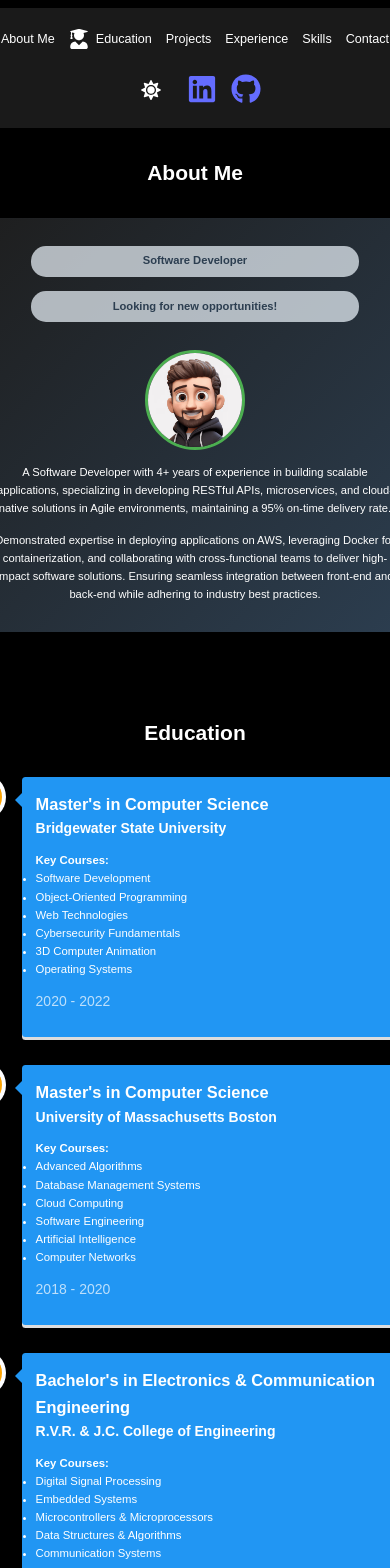
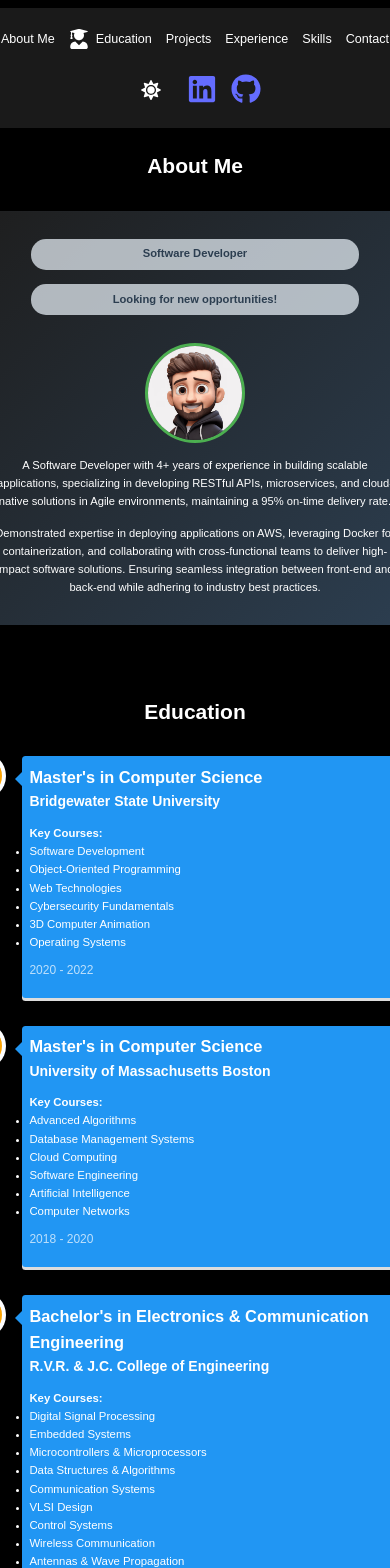
Before and after one commit to sairamb09/portfolio, a React (Vite) app: page / in a window 390 px wide. Shown: the top 1568 px of the page. Built offline with nearby package versions, Linux system fonts and the light colour scheme.

Commit message:
Updated project with new changes

```diff
--- a/src/App.css
+++ b/src/App.css
@@ -1,21 +1,24 @@
 :root {
-    --primary-color: #2ecc71;
-    --secondary-color: #3498db;
-    --background-color: #1a1a1a;
-    --text-color: #ffffff;
-    --card-bg: #2d2d2d;
-    --transition: all 0.3s ease;
-    --section-padding: clamp(2rem, 5vw, 4rem) 0;
-    --skill-gradient: linear-gradient(135deg, #1e1e1e, #2c3e50);
+    /* Define global color variables for themes */
+    --primary-color: #2ecc71; /* Green for highlights */
+    --secondary-color: #3498db; /* Blue for secondary elements */
+    --background-color: #1a1a1a; /* Dark background for dark mode */
+    --text-color: #ffffff; /* White text for dark theme */
+    --card-bg: #2d2d2d; /* Card background in dark mode */
+    --transition: all 0.3s ease; /* Smooth transitions */
+    --section-padding: clamp(2rem, 5vw, 4rem) 0; /* Responsive section padding */
+    --skill-gradient: linear-gradient(135deg, #1e1e1e, #2c3e50); /* Gradient for skill section */
 }
 
 .light-theme {
-    --background-color: #f5f6fa;
-    --text-color: #2d3436;
-    --card-bg: #ffffff;
-    --skill-gradient: linear-gradient(135deg, #f8f9fa, #e9ecef);
+    /* Override colors for light mode */
+    --background-color: #f5f6fa; /* Light background */
+    --text-color: #2d3436; /* Dark text for better contrast */
+    --card-bg: #ffffff; /* White background for cards */
+    --skill-gradient: linear-gradient(135deg, #f8f9fa, #e9ecef); /* Light gradient for skills */
 }
 
+/* Reset default margin, padding, and box-sizing */
 * {
     margin: 0;
     padding: 0;
@@ -23,8 +26,8 @@
 }
 
 html {
-    scroll-behavior: smooth;
-    font-size: clamp(14px, 1.5vw, 16px);
+    scroll-behavior: smooth; /* Enable smooth scrolling */
+    font-size: clamp(14px, 1.5vw, 16px); /* Responsive font size */
 }
 
 body {
@@ -32,41 +35,44 @@ body {
     color: var(--text-color);
     font-family: 'Segoe UI', Tahoma, Geneva, Verdana, sans-serif;
     line-height: 1.6;
-    transition: var(--transition);
-    overflow-x: hidden;
+    transition: var(--transition); /* Smooth theme transitions */
+    overflow-x: hidden; /* Prevent horizontal scrolling */
     -ms-touch-action: manipulation; /* Prevents zooming for IE/Edge */
-    -webkit-user-select: none; /* Prevents text selection on touch devices */
-    user-select: none; /* Prevents text selection on touch devices */
-    touch-action: manipulation; /* Prevents zooming */
-}
-.container {
-    width: min(1200px, 90%);
-    margin: 0 auto;
+    -webkit-user-select: none; /* Disable text selection on mobile */
+    user-select: none; /* Disable text selection */
+    touch-action: manipulation; /* Prevent zooming */
 }
 
+.container {
+    width: min(1200px, 90%); /* Keep container within 1200px max width */
+    margin: 0 auto; /* Center the container */
+}
+
+/* Navigation Bar */
 .navbar {
     display: flex;
     justify-content: space-between;
     align-items: center;
     padding: 1rem clamp(1rem, 3vw, 2rem);
-    position: sticky;
+    position: sticky; /* Stick to the top */
     top: 0;
     background-color: var(--background-color);
-    z-index: 1000;
-    box-shadow: 0 2px 5px rgba(0,0,0,0.1);
+    z-index: 1000; /* Ensure navbar stays above content */
+    box-shadow: 0 2px 5px rgba(0,0,0,0.1); /* Subtle shadow for navbar */
 }
 
 .navbar-left {
     display: flex;
     gap: clamp(1rem, 3vw, 2rem);
-    flex-wrap: wrap;
+    flex-wrap: wrap; /* Allow wrapping on smaller screens */
 }
 
+/* Navigation Links */
 .nav-link {
     color: var(--text-color);
     text-decoration: none;
     font-weight: 500;
-    transition: var(--transition);
+    transition: var(--transition); /* Smooth color changes */
     display: flex;
     align-items: center;
     gap: 0.5rem;
@@ -74,30 +80,34 @@ body {
     padding: 0.5rem 0;
 }
 
+/* Navbar Right Side */
 .navbar-right {
     display: flex;
     align-items: center;
     gap: clamp(1rem, 2vw, 1.5rem);
 }
 
+/* Theme Toggle Button */
 .theme-toggle-button {
     background: none;
     border: none;
     color: var(--text-color);
     cursor: pointer;
     padding: 0.5rem;
-    min-width: 44px;
+    min-width: 44px; /* Ensures accessibility */
     min-height: 44px;
 }
 
+/* Section Styling */
 .section {
     padding: var(--section-padding);
-    min-height: 100vh;
+    min-height: 100vh; /* Make sections full height */
     display: flex;
     flex-direction: column;
     justify-content: center;
 }
 
+/* Projects Section */
 .projects-container {
     display: grid;
     grid-template-columns: repeat(auto-fit, minmax(min(300px, 100%), 1fr));
@@ -105,6 +115,7 @@ body {
     padding: 1rem;
 }
 
+/* Skills Section */
 .skills-section {
     display: grid;
     grid-template-columns: repeat(auto-fit, minmax(min(250px, 100%), 1fr));
@@ -116,6 +127,7 @@ body {
     width: 100%;
 }
 
+/* Skill Category Card */
 .skills-category {
     background: var(--card-bg);
     padding: clamp(1rem, 2vw, 1.5rem);
@@ -123,12 +135,14 @@ body {
     box-shadow: 0 4px 6px rgba(0,0,0,0.1);
 }
 
+/* Skills List */
 .skills-list {
     display: flex;
     flex-wrap: wrap;
     gap: clamp(0.5rem, 1vw, 0.8rem);
 }
 
+/* Skill Item */
 .skill-item {
     display: flex;
     align-items: center;
@@ -141,6 +155,7 @@ body {
     color: var(--text-color);
 }
 
+/* Light Theme Overrides for Skill Item */
 .light-theme .skill-item {
     background: rgba(0,0,0,0.05);
 }
@@ -148,34 +163,48 @@ body {
 /* Responsive Design */
 @media (max-width: 768px) {
     .navbar {
-        flex-direction: column;
+        flex-direction: column; /* Stack navbar items */
         gap: 1rem;
     }
 
     .section {
-        min-height: auto;
+        min-height: auto; /* Allow sections to shrink */
     }
 
     .vertical-timeline-element-content {
-        padding: 1rem !important;
+        padding: 1rem !important; /* Adjust padding */
     }
 }
 
 @media (max-width: 480px) {
     .skills-section {
-        grid-template-columns: 1fr;
+        grid-template-columns: 1fr; /* Single column layout */
         padding: 1.5rem;
     }
 
+    .skills-category h3 {
+        font-size: clamp(1rem, 3vw, 1.5rem); /* Adjust heading size */
+    }
+
+    .skill-item {
+        padding: 1rem; /* Adjust padding */
+    }
+
+    .vertical-timeline-element-content {
+        padding: 0.5rem !important; /* Adjust padding */
+    }
     .vertical-timeline-element-date {
-        font-size: 14px !important;
+        font-size: 14px !important; /* Adjust date font size */
     }
+
 
     .project-image {
         height: auto;
-        aspect-ratio: 16/9;
+        aspect-ratio: 16/9; /* Maintain aspect ratio */
     }
 }
+
+/* Section Headings */
 .section h2 {
     text-align: center;
     margin: 0 auto;
--- a/src/App.jsx
+++ b/src/App.jsx
@@ -16,6 +16,8 @@ import taskManagementImage from "./assets/task-management.png";
 import metroDataWarehouseImage from "./assets/metro-data-warehouse.png";
 import './components/About.css';
 import './components/Contact.css';
+import './components/Project.css';
+import "./globalStyles.css"; // Import the new global CSS file
 const sections = [
     {
         id: "about",
--- /dev/null
+++ b/src/globalStyles.css
@@ -0,0 +1,58 @@
+/* Responsive Design */
+
+/* Tablets and smaller screens */
+@media (max-width: 768px) {
+    /* Stack navbar items vertically */
+    .navbar {
+        flex-direction: column;
+        gap: 1rem;
+    }
+
+    /* Allow sections to shrink in height */
+    .section {
+        min-height: auto;
+        padding: clamp(1.5rem, 4vw, 3rem) 0;
+    }
+
+    /* Adjust timeline content padding for better spacing */
+    .vertical-timeline-element-content {
+        padding: clamp(0.8rem, 2vw, 1.2rem) !important;
+    }
+}
+
+/* Mobile and very small screens */
+@media (max-width: 480px) {
+    /* Improve skills section layout */
+    .skills-section {
+        grid-template-columns: 1fr;
+        padding: clamp(1rem, 4vw, 1.5rem);
+    }
+
+    /* Adjust heading sizes in skills section */
+    .skills-category h3 {
+        font-size: clamp(1rem, 3.5vw, 1.5rem);
+    }
+
+    /* Optimize skill item spacing */
+    .skill-item {
+        padding: clamp(0.8rem, 2vw, 1rem);
+        font-size: clamp(0.8rem, 2.5vw, 1rem);
+    }
+
+    /* Reduce padding for timeline content to avoid overflow */
+    .vertical-timeline-element-content {
+        padding: clamp(0.5rem, 2vw, 0.8rem) !important;
+    }
+
+    /* Adjust timeline date font size for readability */
+    .vertical-timeline-element-date {
+        font-size: clamp(12px, 2.5vw, 14px) !important;
+    }
+
+    /* Maintain aspect ratio for project images */
+    .project-image {
+        height: auto;
+        aspect-ratio: 16/9;
+        max-width: 100%;
+    }
+}
```
